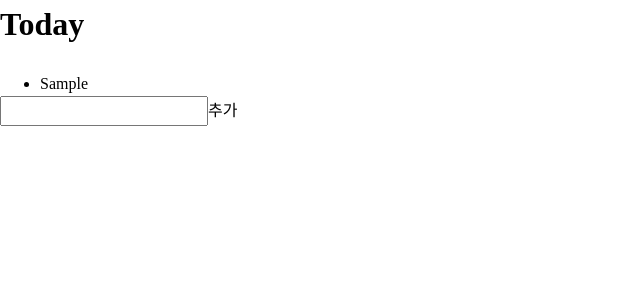
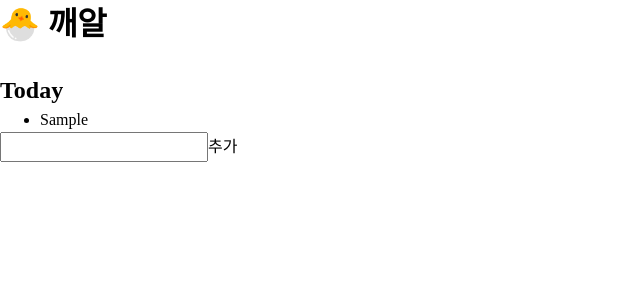
Before and after one commit to halionaz/kkaeal-web, a React (Vite) app: page / in a window 1280 px wide. Both pictures are taken after typing "Sample" into the empty fields and a click on the button "추가". Shown: the top 300 px of the page, without its empty margins (0-640 px from the left). Built offline with nearby package versions, Linux system fonts and the light colour scheme; a web font is replaced by a local one.

Commit message:
feat: 디자인 정리

```diff
--- a/panda.config.ts
+++ b/panda.config.ts
@@ -17,6 +17,7 @@ export default defineConfig({
         colors: {
           bg: { black: { value: '#101010' }, gray: { value: '#303030' } },
           white: { value: '#ffffff' },
+          lightGray: { value: '#CCC' },
         },
       },
     },
--- a/src/common/components/DesktopLayout/style.css.ts
+++ b/src/common/components/DesktopLayout/style.css.ts
@@ -11,5 +11,5 @@ export const Wrapper = css({
 
 export const Content = css({
   width: '100%',
-  maxWidth: '450px',
+  maxWidth: '860px',
 });
--- a/src/domain/main/components/DailyView/index.tsx
+++ b/src/domain/main/components/DailyView/index.tsx
@@ -4,8 +4,13 @@ import { useState } from 'react';
 
 import * as s from './style.css';
 import { parseInputText } from '@/domain/main/utils/parseInputText';
+import { getHeaderText } from '@/domain/main/utils/getHeaderText';
+import EggItem from '@/domain/main/components/EggItem';
 
-const DailyView = () => {
+interface Props {
+  baseDate: Date;
+}
+const DailyView = ({ baseDate }: Props) => {
   const { mutate: postEgg } = usePostEggs();
   const { data } = useGetEggs();
 
@@ -29,14 +34,17 @@ const DailyView = () => {
 
   return (
     <div className={s.Wrapper}>
-      <ul>
+      <h2 className={s.Header}>{getHeaderText(baseDate, 'daily')}</h2>
+      <ul className={s.List}>
         {data?.map(egg => (
-          <li key={egg.id}>{egg.title}</li>
+          <EggItem key={egg.id} egg={egg} />
         ))}
       </ul>
-      <form onSubmit={onSubmit}>
-        <input type="text" value={inputText} onChange={e => setInputText(e.target.value)} />
-        <button>추가</button>
+      <form className={s.Form} onSubmit={onSubmit}>
+        <div className={s.FormContainer}>
+          <input type="text" value={inputText} onChange={e => setInputText(e.target.value)} />
+          <button type="submit">추가</button>
+        </div>
       </form>
     </div>
   );
--- a/src/domain/main/components/DailyView/style.css.ts
+++ b/src/domain/main/components/DailyView/style.css.ts
@@ -3,4 +3,43 @@ import { css } from '@styled-system/css';
 export const Wrapper = css({
   display: 'flex',
   flexDir: 'column',
+  height: '100%',
 });
+
+export const Header = css({
+  flexShrink: 0,
+});
+
+export const List = css({
+  display: 'flex',
+  flexDir: 'column',
+  flexGrow: 1,
+});
+
+export const Form = css({
+  flexShrink: 0,
+  width: '100%',
+  display: 'flex',
+  alignItems: 'center',
+  justifyContent: 'center',
+  padding: '1rem',
+});
+
+export const FormContainer = css({
+  bgColor: 'bg.gray',
+  padding: '1rem',
+  rounded: '0.5rem',
+  width: '100%',
+  height: '100%',
+  display: 'flex',
+  flexDir: 'column',
+  '& input': {
+    alignSelf: 'stretch',
+    border: 'none',
+    outline: 'none',
+    padding: '0.5rem',
+  },
+  '& button': {
+    alignSelf: 'flex-end',
+  },
+});
--- a/src/domain/main/components/EggItem/index.tsx
+++ b/src/domain/main/components/EggItem/index.tsx
@@ -1,10 +1,10 @@
 import { EggInterface } from '@/libs/types';
 
 interface Props {
-  data: EggInterface;
+  egg: EggInterface;
 }
-const EggItem = ({ data }: Props) => {
-  return <div>{data.title}</div>;
+const EggItem = ({ egg }: Props) => {
+  return <li>{egg.title}</li>;
 };
 
 export default EggItem;
--- a/src/domain/main/utils/parseInputText.ts
+++ b/src/domain/main/utils/parseInputText.ts
@@ -1,7 +1,7 @@
 import { EggInputInterface } from '@/libs/types';
 import { parseKoreanDate } from '@kky/ko-date-parse';
 
-// TODO: 알고리즘 고도화
+// TODO: 알고리즘 고도화, 자연어를 완벽하게 parsing 하여야 함
 const getDateFromText = (text: string) => {
   const parsedDateWithFormat = new Date(text);
   if (parsedDateWithFormat.toString() !== 'Invalid Date') return parsedDateWithFormat;
--- a/src/main.tsx
+++ b/src/main.tsx
@@ -3,8 +3,8 @@ import { createRoot } from 'react-dom/client';
 import { BrowserRouter } from 'react-router';
 
 import '@/reset.css';
+import 'mingcute_icon/font/Mingcute.css';
 import '@/style.css';
-import 'mingcute_icon/font/Mingcute.css';
 
 import App from '@/App';
 
--- a/src/pages/MainPage/index.tsx
+++ b/src/pages/MainPage/index.tsx
@@ -6,12 +6,11 @@ import DailyView from '@/domain/main/components/DailyView';
 import WeeklyView from '@/domain/main/components/WeeklyView';
 import MonthlyView from '@/domain/main/components/MonthlyView';
 import { ViewType } from '@/libs/types';
-import { getHeaderText } from '@/domain/main/utils/getHeaderText';
 
 const MainPage = () => {
   // TODO: 쿼리 파라미터로 변경
   const [view, setView] = useState<ViewType>('daily');
-  const [baseDate, setBaseDate] = useState<Date>(new Date());
+  const [baseDate] = useState<Date>(new Date());
 
   const onViewChange = () => {
     setView(prev => {
@@ -24,10 +23,10 @@ const MainPage = () => {
   return (
     <div className={s.Wrapper}>
       <header className={s.Header}>
-        <h1>{getHeaderText(baseDate, view)}</h1>
+        <h1 className={s.Title}>🐣 깨알</h1>
         <button className="mgc_transformation_fill" onClick={onViewChange} />
       </header>
-      {view === 'daily' && <DailyView />}
+      {view === 'daily' && <DailyView baseDate={baseDate} />}
       {view === 'weekly' && <WeeklyView />}
       {view === 'monthly' && <MonthlyView />}
     </div>
--- a/src/pages/MainPage/style.css.ts
+++ b/src/pages/MainPage/style.css.ts
@@ -3,10 +3,20 @@ import { css } from '@styled-system/css';
 export const Wrapper = css({
   display: 'flex',
   flexDir: 'column',
+  justifyContent: 'space-between',
+  height: '100%',
 });
 
 export const Header = css({
   display: 'flex',
   justifyContent: 'space-between',
   alignItems: 'center',
+  height: '3rem',
+  color: 'white',
 });
+
+export const Title = css({
+  color: 'lightGray',
+  fontSize: '1.5rem',
+  fontWeight: 700,
+});
--- a/src/style.css
+++ b/src/style.css
@@ -60,3 +60,8 @@
   font-weight: 900;
   font-display: swap;
 }
+
+[class^='mgc_']::before,
+[class*=' mgc_']::before {
+  color: inherit !important;
+}
```
